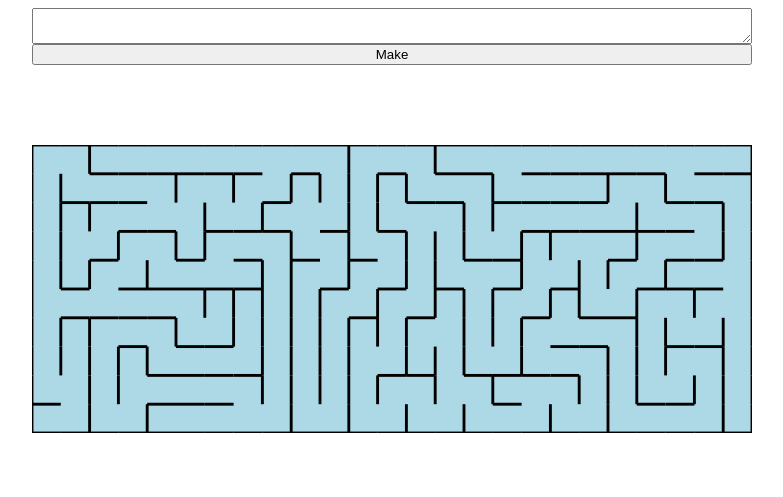
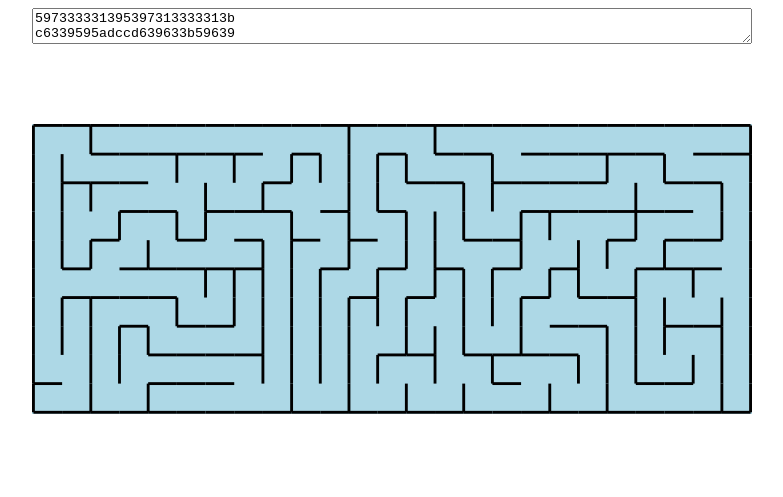
Before and after one commit to j-f1/maze-project, a plain HTML site: page index.html in a window 1280 px wide. Shown: the whole page, without its empty margins (248-1031 px from the left). Drawn offline with nearby package versions, Linux system fonts and the light colour scheme.

Commit message:
rerender on update of textarea

```diff
--- a/index.html
+++ b/index.html
@@ -8,8 +8,7 @@
   </head>
   <body>
     <div class="container">
-      <textarea></textarea>
-      <button onclick="create()">Make</button>
+      <textarea id="textarea"></textarea>
       <svg></svg>
     </div>
 
--- a/script.js
+++ b/script.js
@@ -1,4 +1,4 @@
-const defaultMaze = `
+textarea.value = `
 597333331395397313333313b
 c6339595adccd639633b59639
 cd53286a70ac619c5333a639c
@@ -112,25 +112,26 @@ function toWalls(cells) {
   return [...result].map((s) => JSON.parse(s));
 }
 
-const cells = create(defaultMaze);
-const walls = toWalls(cells);
+let svg = d3.select("svg").attr("width", 720).attr("class", "maze");
 
-let svgHeight = cells.length;
-let svgWidth = cells[0].length;
+function render() {
+  const cells = create(textarea.value);
+  console.log(cells);
+  const walls = toWalls(cells);
 
-let svg = d3
-  .select("svg")
-  .attr("width", 720)
-  .attr("class", "maze")
-  .attr("viewBox", `0 0 ${svgWidth} ${svgHeight}`);
-
-walls.map((w) => {
+  let svgHeight = cells.length;
+  let svgWidth = cells[0].length;
+  svg.attr("viewBox", `-0.05 -0.05 ${svgWidth + 0.1} ${svgHeight + 0.1}`);
   svg
-    .append("line")
+    .selectAll("line")
+    .data(walls)
+    .join("line")
     .attr("stroke", "black")
     .attr("stroke-width", 0.1)
-    .attr("x1", w.from.col)
-    .attr("y1", w.from.row)
-    .attr("x2", w.to.col)
-    .attr("y2", w.to.row);
-});
+    .attr("x1", (w) => w.from.col)
+    .attr("y1", (w) => w.from.row)
+    .attr("x2", (w) => w.to.col)
+    .attr("y2", (w) => w.to.row);
+}
+textarea.addEventListener("input", render);
+render();
```
